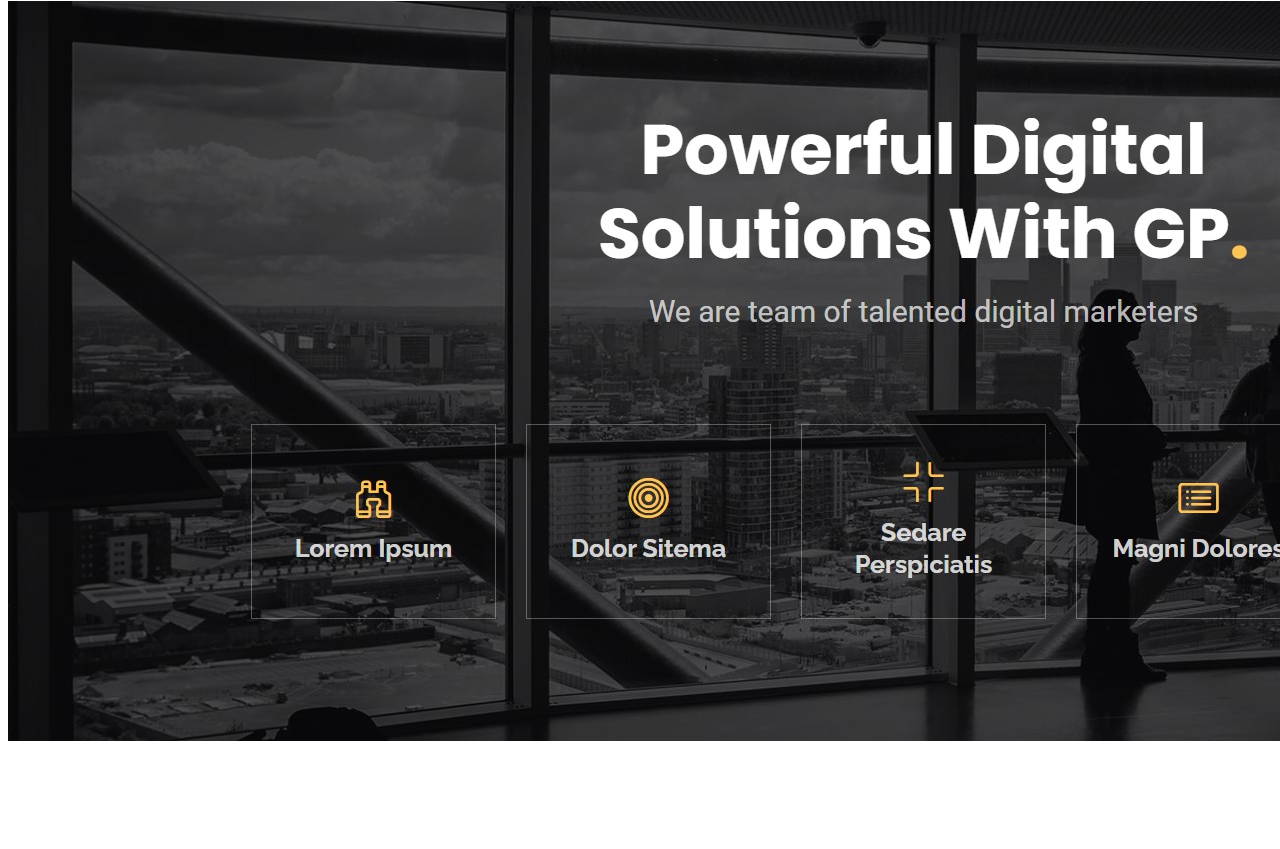
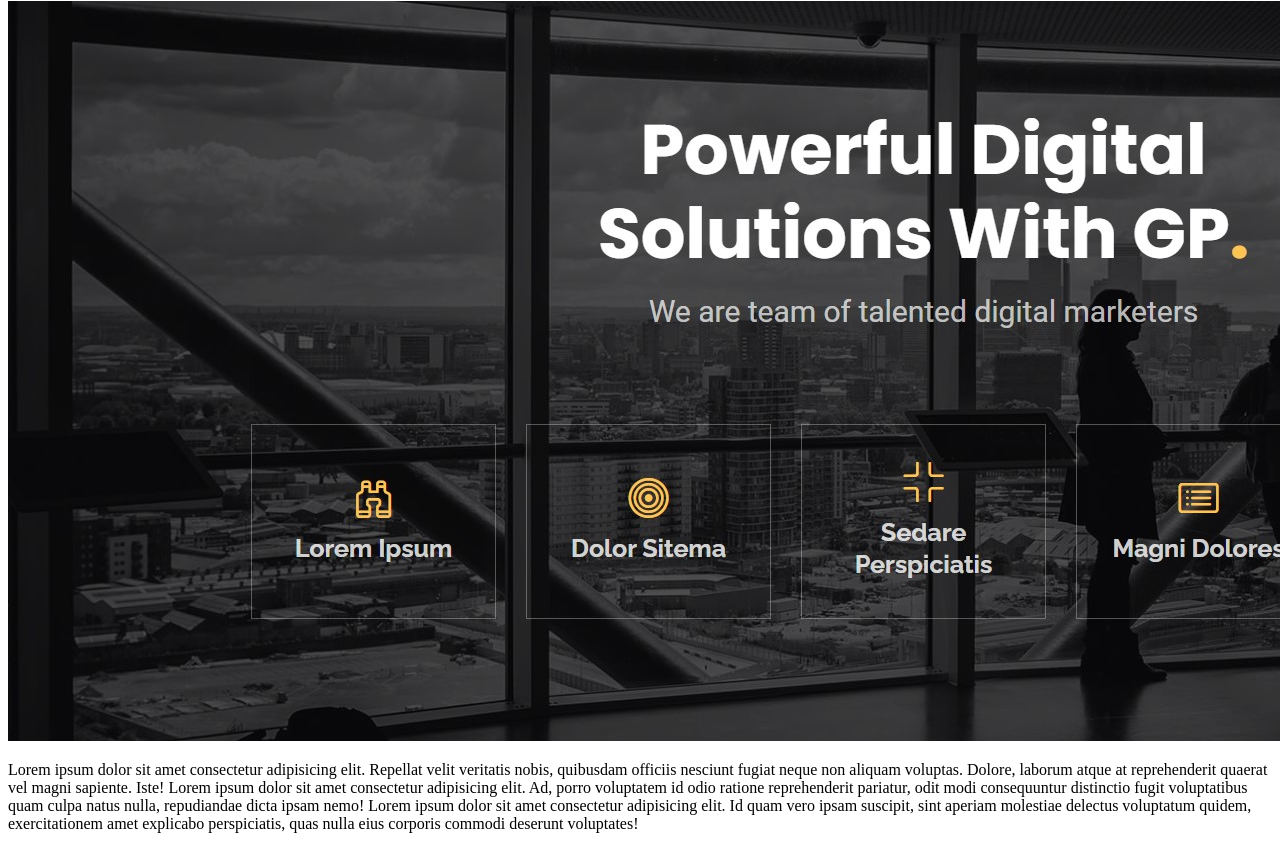
Before and after one commit to Sakib-Morshed/practice1, a plain HTML site: page index.html in a window 1280 px wide. Shown: the part 79-928 px from the top of the page. Before the commit the page ends 832 px from the top, so only its background shows below. Drawn offline with Linux system fonts and the light colour scheme.

Commit message:
pargraph added

```diff
--- a/index.html
+++ b/index.html
@@ -8,5 +8,9 @@
 <body>
     <h1>Ami Practice kortesi</h1>
     <img src="images/bg.jpg" alt="">
+    <p>Lorem ipsum dolor sit amet consectetur adipisicing elit. Repellat velit veritatis nobis, quibusdam officiis nesciunt fugiat neque non aliquam voluptas. Dolore, laborum atque at reprehenderit quaerat vel magni sapiente. Iste!
+        Lorem ipsum dolor sit amet consectetur adipisicing elit. Ad, porro voluptatem id odio ratione reprehenderit pariatur, odit modi consequuntur distinctio fugit voluptatibus quam culpa natus nulla, repudiandae dicta ipsam nemo!
+        Lorem ipsum dolor sit amet consectetur adipisicing elit. Id quam vero ipsam suscipit, sint aperiam molestiae delectus voluptatum quidem, exercitationem amet explicabo perspiciatis, quas nulla eius corporis commodi deserunt voluptates!
+    </p>
 </body>
 </html>
```
